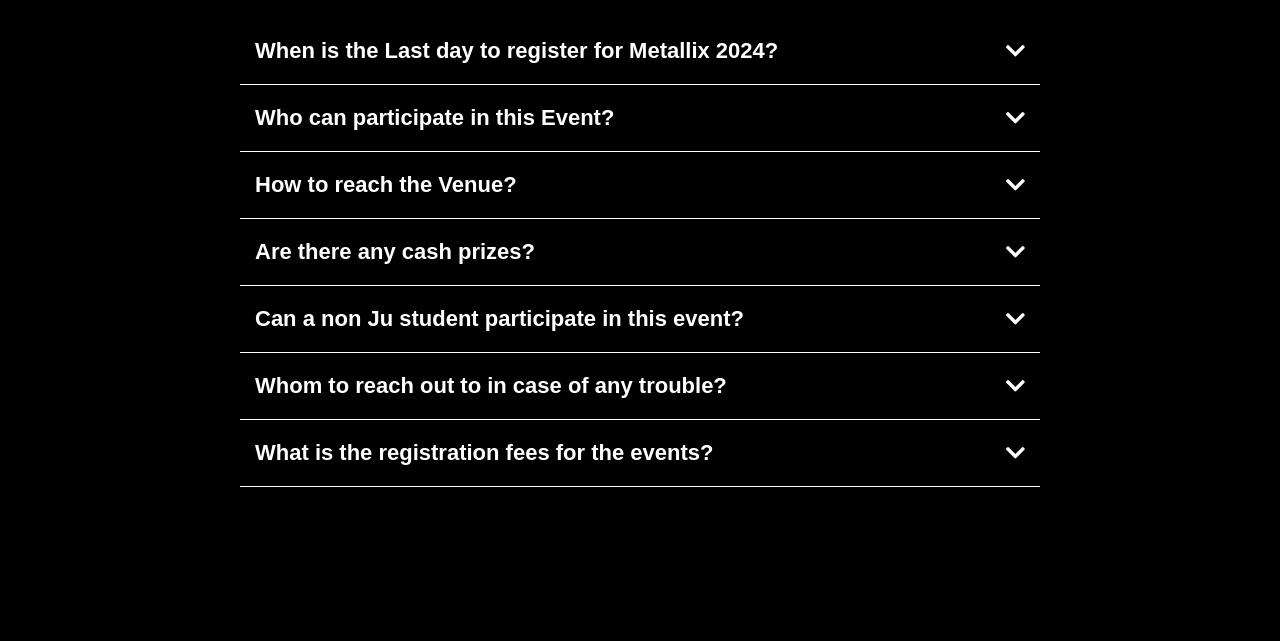
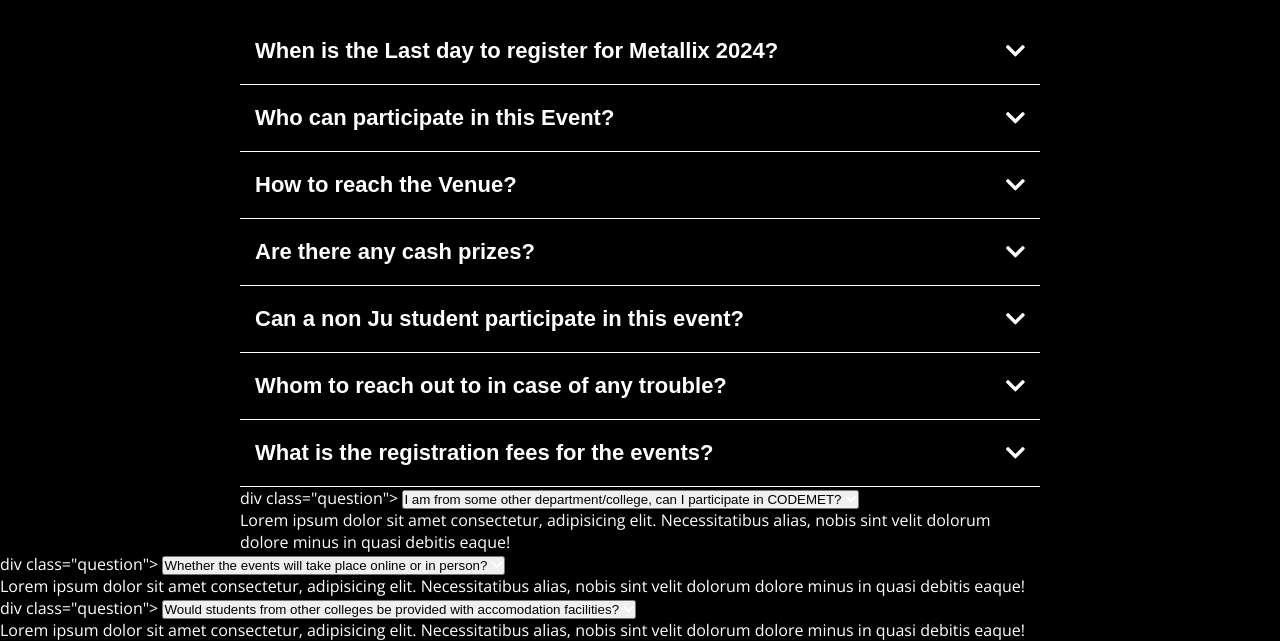
Before and after one commit to arjun434/Faq, a plain HTML site: page index.html in a window 1280 px wide. Shown: the part 170-811 px from the top of the page. Drawn offline with nearby package versions, Linux system fonts and the light colour scheme.

Commit message:
added some more FAQ's

```diff
--- a/index.html
+++ b/index.html
@@ -72,6 +72,27 @@
             </button>
             <p>Lorem ipsum dolor sit amet consectetur, adipisicing elit. Necessitatibus alias, nobis sint velit dolorum dolore minus in quasi debitis eaque!</p>
         </div>
+        div class="question">
+            <button>
+                <span>I am from some other department/college, can I participate in CODEMET?</span>
+                <i class="fas fa-chevron-down d-arrow"></i>
+            </button>
+            <p>Lorem ipsum dolor sit amet consectetur, adipisicing elit. Necessitatibus alias, nobis sint velit dolorum dolore minus in quasi debitis eaque!</p>
+        </div>
+        div class="question">
+            <button>
+                <span>Whether the events will take place online or in person?</span>
+                <i class="fas fa-chevron-down d-arrow"></i>
+            </button>
+            <p>Lorem ipsum dolor sit amet consectetur, adipisicing elit. Necessitatibus alias, nobis sint velit dolorum dolore minus in quasi debitis eaque!</p>
+        </div>
+        div class="question">
+            <button>
+                <span>Would students from other colleges be provided with accomodation facilities?</span>
+                <i class="fas fa-chevron-down d-arrow"></i>
+            </button>
+            <p>Lorem ipsum dolor sit amet consectetur, adipisicing elit. Necessitatibus alias, nobis sint velit dolorum dolore minus in quasi debitis eaque!</p>
+        </div>
 
     </div>
 </section>
```
